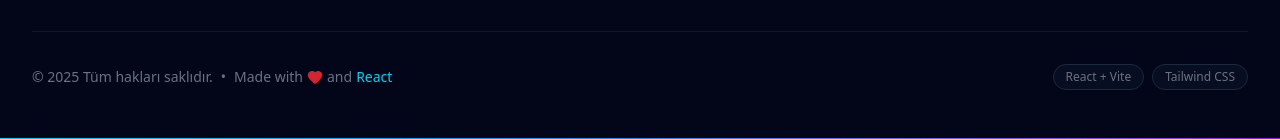
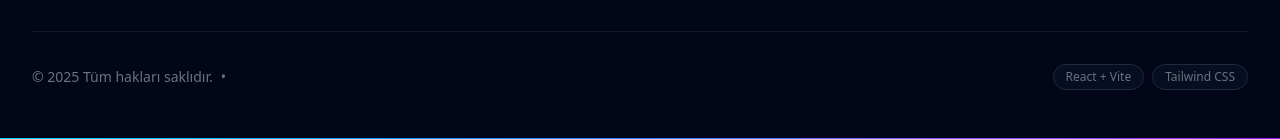
Before and after one commit to Skavces/Skavces.github.io, a React (Vite) app: page /private-projects in a window 1280 px wide. Shown: the part 1048-1187 px from the top of the page. Built offline with nearby package versions, Linux system fonts and the light colour scheme.

Commit message:
Footer fix

```diff
--- a/src/components/Footer.jsx
+++ b/src/components/Footer.jsx
@@ -112,10 +112,6 @@ export default function Footer() {
               <span>© {currentYear} Tüm hakları saklıdır.</span>
               <span className="hidden md:inline">•</span>
               <span className="flex items-center space-x-1">
-                <span>Made with</span>
-                <Heart className="w-4 h-4 text-red-500 fill-red-500 animate-pulse" />
-                <span>and</span>
-                <span className="text-cyan-400">React</span>
               </span>
             </p>
 
```
